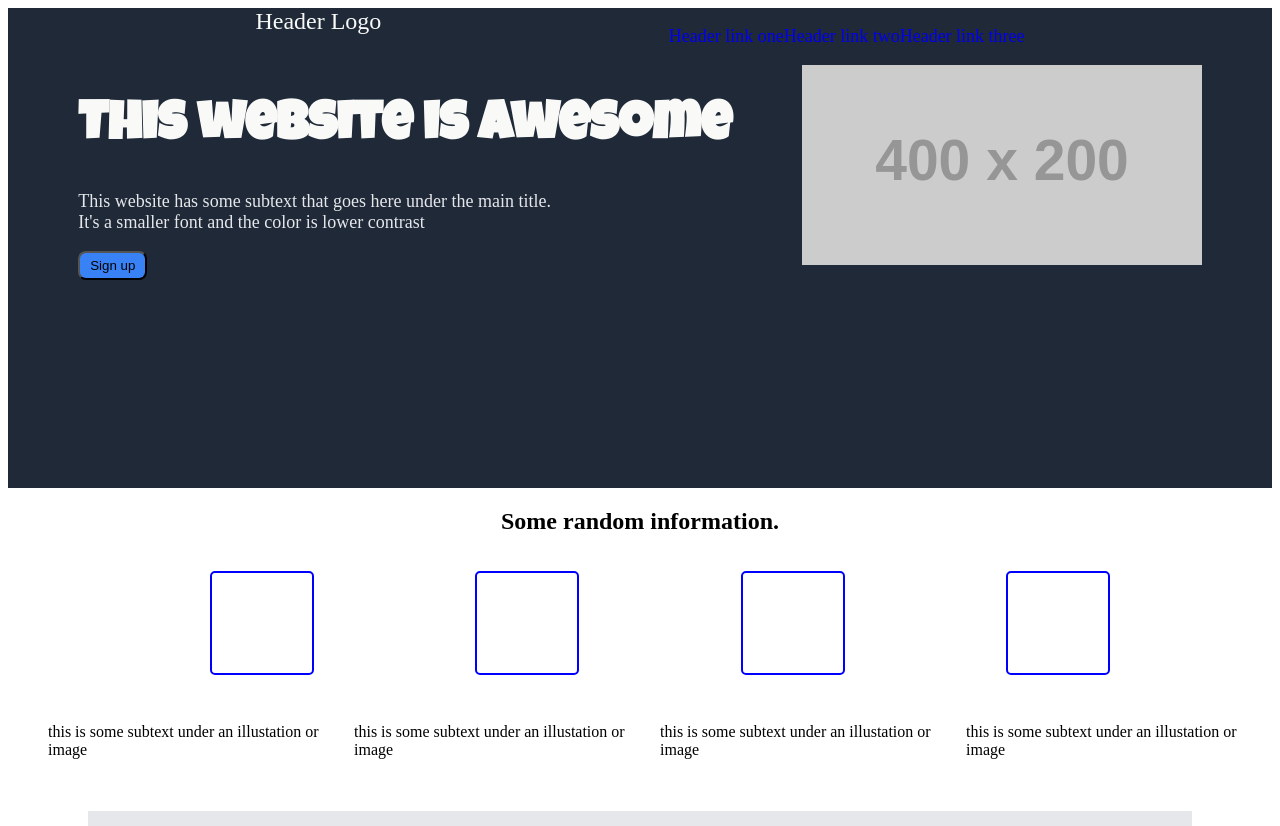
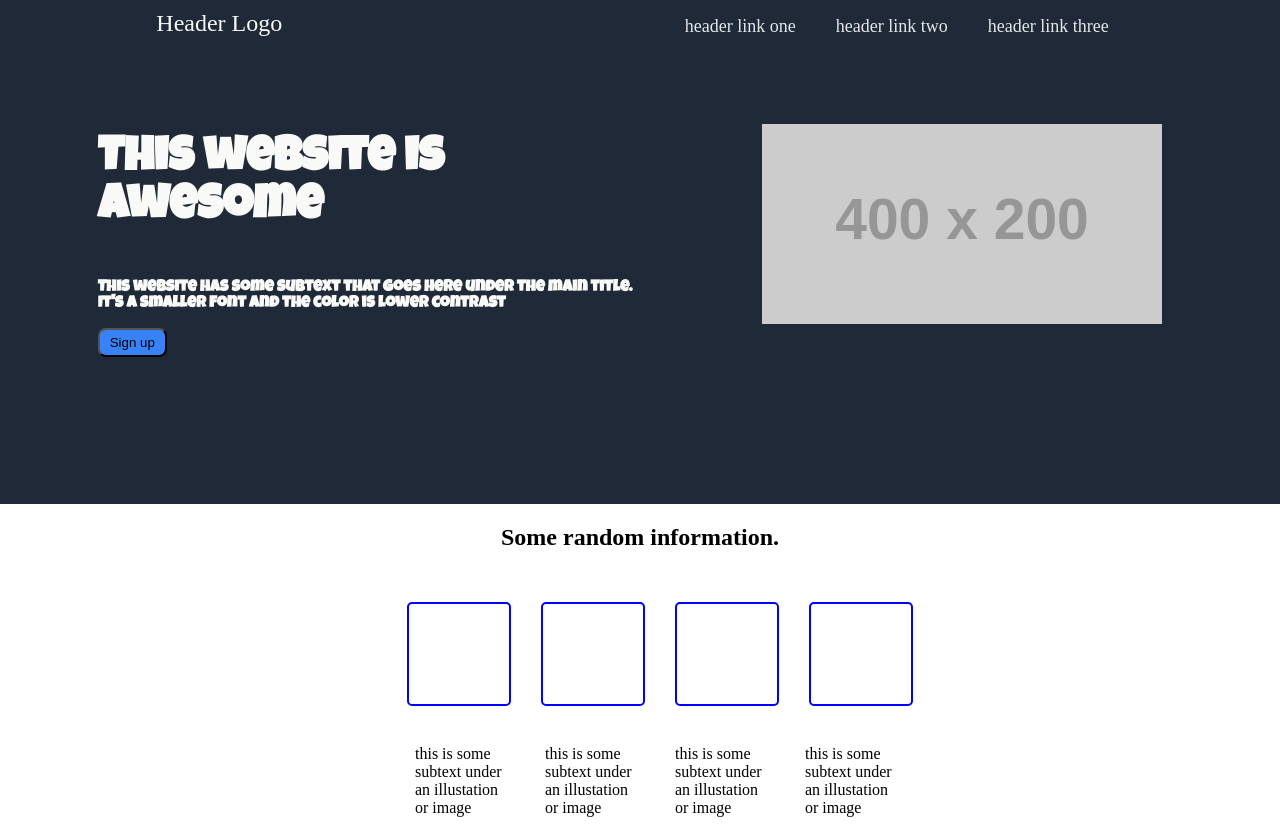
Before and after one commit to webdesignworld/Main-CSS-My-Project, a plain HTML site: page index.html in a window 1280 px wide. Shown: the top 826 px of the page. Drawn offline with Linux system fonts and the light colour scheme; placeholder pictures from the web are drawn by us.

Commit message:
adjusted css

```diff
--- a/index.html
+++ b/index.html
@@ -8,31 +8,28 @@
     <title>My Website</title>
   </head>
   <body>
-    <header class="header-container">
+    <header >
       <div>
-        <nav>
+        <nav class="header-container">
             <a href="#" class="logo">Header Logo</a>
           <ul class="menu">
-            <li><a href="#">Header link one</a></li>
-            <li><a href="#">Header link two</a></li>
-            <li><a href="#">Header link three</a></li>
+            <li><a href="#">header link one</a></li>
+            <li><a href="#">header link two</a></li>
+            <li><a href="#">header link three</a></li>
           </ul>
         </nav>
-      </div>
-
-<div class="hero">
+      <div class="hero-container">
         <div class="hero-text">
-              <h1>This website is awesome</h1>
-        <p>
-          This website has some subtext that goes here under the main title.
+          <h1>This website is
                 <br>
-          It's a smaller font and the color is lower contrast
-        </p>
+                  awesome</h1>
+            <p>This website has some subtext that goes here under the main title.
+                 <br>
+                It's a smaller font and the color is lower contrast</p>
               <a href="#" target="_blank">
                <button class="sign-up" type="button">Sign up</button>
                </a>
        </div>
-
 <div class="hero-image">
                 <img
                     src="https://via.placeholder.com/400x200.jpg/CCCCCC/FFFFFF?text=this+is+a+placeholder+for+an+image"
@@ -41,13 +38,12 @@
                 </div>
       </div>
     </header>
-
-
     <main>
       <h2>Some random information.</h2>
+      <div class="illustrations-container">
       <div class="illustrations">
         <ul>
-<li><p><img src="#" alt=""></p> </li>
+<li><p></p><img src="#" alt=""> </li>
 <li><p><img src="#" alt=""></p> </li>
 <li><p><img src="#" alt=""></p> </li>
 <li><p><img src="#" alt=""></p> </li>
@@ -59,27 +55,20 @@
     <li>this is some subtext under an illustation or image</li>
     <li>this is some subtext under an illustation or image</li>
   </ul>
-
 </div>
-
-
-
 </div>
-
-
+</div>
         <figure>
+          <div class="quote">
           <blockquote cite="#">
             <p>
               This is an inspiring quote, or a testimonial from a customer.
               Maybe it's just a filling up space, or maybe people will acgtually
               read it. Who knows? All I know is that it looks nice.<figcaption><strong>—Thor</strong></figcaption>
             </p>
-
+          </div>
         </figure>
           </blockquote>
-
-
-
 <div class="call-to-action-container">
       <div class="call-to-action">
         <h3>Call to action! It's time!</h3>
@@ -91,16 +80,12 @@
           <button class="sign-up-action" type="button">Sign up</button>
         </a>
 </div>
-
-
-
     </main>
     <br>
     <footer>
       <div class="footer-section">
         <p>Copyright&#169;</p>
       </div>
-
     </footer>
   </body>
 </html>
--- a/style.css
+++ b/style.css
@@ -12,69 +12,85 @@ font-family: LuckiestGuy-Regular;sans-serif;
 src: url(fonts/LuckiestGuy-Regular.ttf)
 }
 
-nav {
+body{
+    margin: 0 auto;
+}
+
+li{
+    list-style: none;
+}
+.header-container{
     display: flex;
     flex-direction: row;
     flex-wrap: nowrap;
-    justify-content: space-evenly;
+    justify-content: space-around;
+    width: auto;
+    height:13vh;
+    background-color: var(--hero-footer-background);
+
  }
 
+.logo {
+    text-decoration: none;
+    padding: 10px;
+    margin-left: -20px;
+    font-size: 24px;
+    color: #F9FAF8;
+    }
 
  .menu {
     display: flex;
     flex-direction: row;
     flex-wrap: nowrap;
-    justify-content: space-evenly;
+    justify-content: space-around;
+    margin-right: -15px;
 }
 
-.menu li{
+.menu a{
     list-style: none;
+    text-decoration: none;
     color: #E5E7EB;
     font-size: 18px;
+    padding: 0px 20px;
    }
 
 
-.header-container {
+.hero-container{
+    display: flex;
+    flex-direction: row;
+    flex-wrap: nowrap;
+    justify-content: center;
     width: auto;
+    height:50vh;
     background-color: var(--hero-footer-background);
          }
 
-.logo{
-font-size: 24px;
-color: #F9FAF8;
-}
-
-nav a{
-    text-decoration: none;
-
-}
-
-.hero{
+ .hero-text{
     display: flex;
-    flex-direction: row;
-    justify-content: space-evenly;
-}
-
-.hero-information{
-    display: flex;
-    flex-direction: row;
-    flex-wrap: wrap;
-    justify-content: space-evenly;
+    flex-direction: column;
        }
 
 
-h1 {
+ .hero-text h1 {
 color: #F9FAF8;
 font-size: 3em;
 font-weight:800;
 font-family:LuckiestGuy-Regular;sans-serif;
 }
 
-.header-container {
-    height:60vh;
-    font-size: 18px;
-    color: #E5E7EB;
+.hero-text p {
+    color: #F9FAF8;
+    font-weight:800;
+    font-family:LuckiestGuy-Regular;sans-serif;
     }
+
+    .hero-image{
+        margin-left: 110px;
+        padding: 20px;
+        display: flex;
+        flex-direction: column;
+         }
+
 
 .sign-up{
     background-color: var(--call-to-action-button-color);
@@ -89,26 +105,15 @@ h2{
    justify-content: center;
 }
 
- .illustrations ul {
-    display: flex;
+
+.illustrations-container{
+    display:flex;
     flex-direction: row;
-    flex-wrap: nowrap;
-    justify-content: space-evenly;
+   justify-content: center;
 
 }
 
-
-
-  .illustrations p{
-    border: 2px solid blue;
-    border-radius: 5px;
-    width: 100px;
-    height: 100px;
-
-}
-
-
-.illustration-text {
+ .illustrations ul {
     display: flex;
     flex-direction: row;
     flex-wrap: nowrap;
@@ -116,17 +121,32 @@ h2{
 
 }
 
+  .illustrations p{
+    border: 2px solid blue;
+    border-radius: 5px;
+    width: 100px;
+    height: 100px;
+    margin:15px;
+}
 
-li{
+
+.illustration-text li {
+    display: flex;
+    flex-direction: row;
+    flex-wrap: nowrap;
+    justify-content: center;
+    width: 100px;
+    height: auto;
+    margin:-10px 15px;
     list-style: none;
 }
 
 
 blockquote  {
-    display: block;
-        padding: 50px;
+    margin: 20px -40px;
+        padding: 100px;
         background: #E5E7EB;
-        height: 60vh;
+        height: 30vh;
         width: auto;
         font-size:36px;
         text-align: center;
@@ -140,7 +160,6 @@ display: flex;
 flex-direction: column;
 flex-wrap: nowrap;
 justify-content: space-evenly;
-
 }
 
 .call-to-action-container{
@@ -149,8 +168,8 @@ justify-content: space-evenly;
     flex-direction: row;
     flex-wrap: nowrap;
     justify-content: center;
-    padding: 30px 200px;
-    margin-left: 15%;
+    padding: 30px 50px;
+    margin-left: 30%;
      border-radius: 10px;
    }
 
```
Lines whose indentation alone changed are shown as unchanged.
